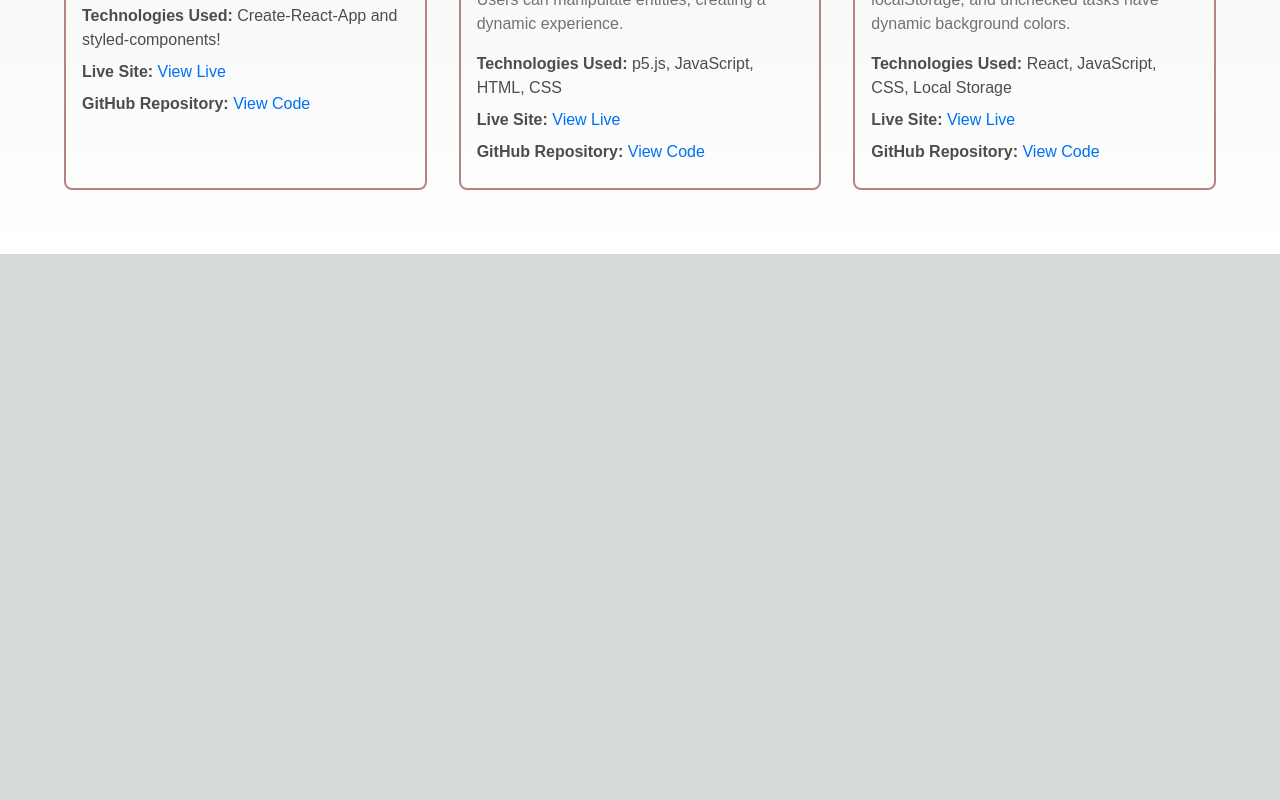
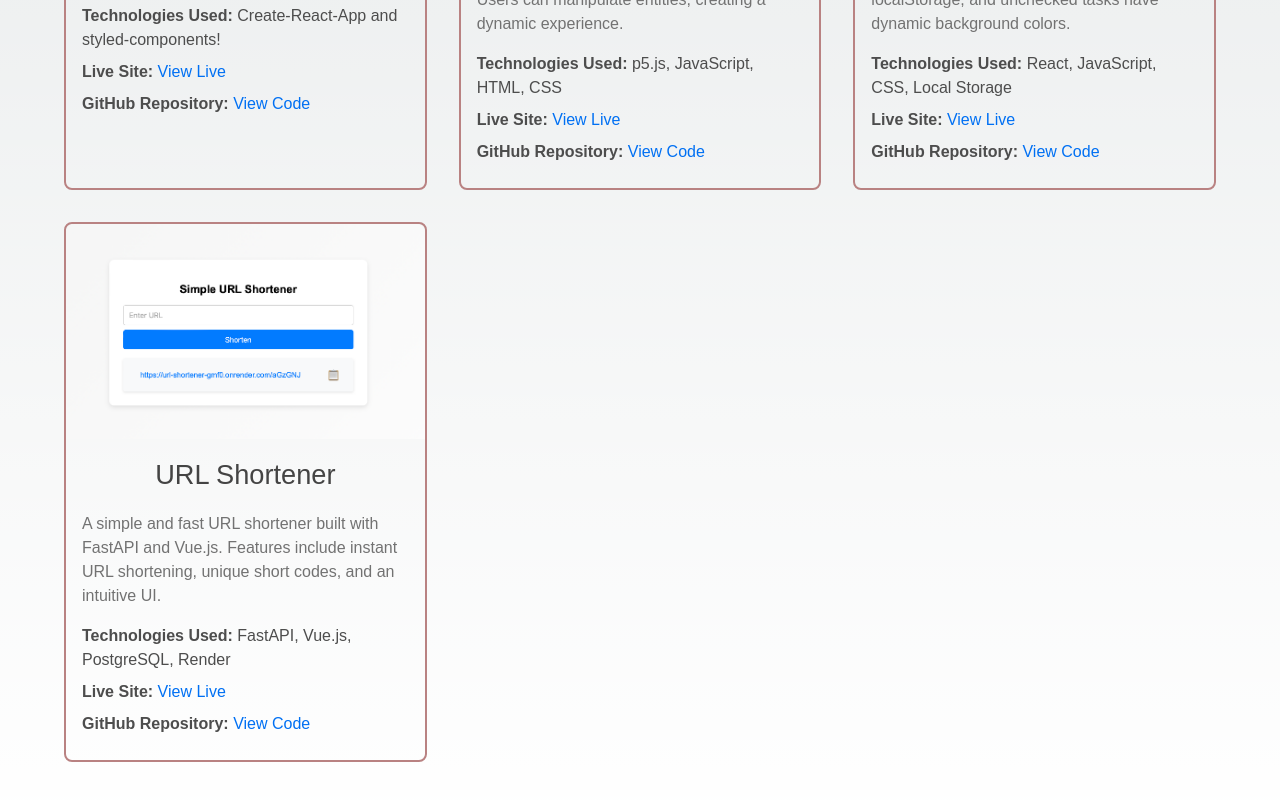
Before and after one commit to kryturek/portfolio, a Next.js app: page /projects in a window 1280 px wide. Shown: the part 1242-2042 px from the top of the page. Before the commit the page ends 1496 px from the top, so only its background shows below. Built offline with nearby package versions, Linux system fonts and the light colour scheme; a web font is replaced by a local one.

Commit message:
nextjs updated, url-shortener project added

```diff
--- a/package.json
+++ b/package.json
@@ -9,7 +9,7 @@
     "lint": "next lint"
   },
   "dependencies": {
-    "next": "14.2.5",
+    "next": "^14.2.24",
     "react": "^18",
     "react-dom": "^18",
     "react-markdown": "^9.0.1"
--- a/src/app/projects/page.js
+++ b/src/app/projects/page.js
@@ -65,6 +65,14 @@ export default function Projects() {
 						liveLink="https://todo-app-pi-three-35.vercel.app"
 						codeLink="https://github.com/kryturek/todo-app/"
 					/>
+					<Card
+						imageSrc="/images/url-shortener.png"
+						title="URL Shortener"
+						description="A simple and fast URL shortener built with FastAPI and Vue.js. Features include instant URL shortening, unique short codes, and an intuitive UI."
+						technologies="FastAPI, Vue.js, PostgreSQL, Render"
+						liveLink="https://url-shortener-gmf0.onrender.com"
+						codeLink="https://github.com/kryturek/url-shortener"
+					/>
 				</div>
 			</div>
 		</>
```
Also changed, not shown: public/images/url-shortener.png (added), 1 other file (tests, documents, lock files or other folders).
